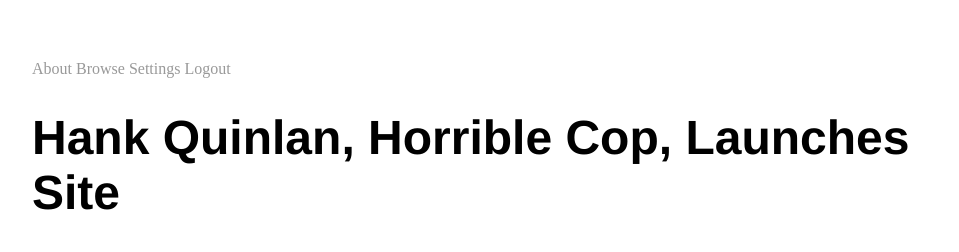
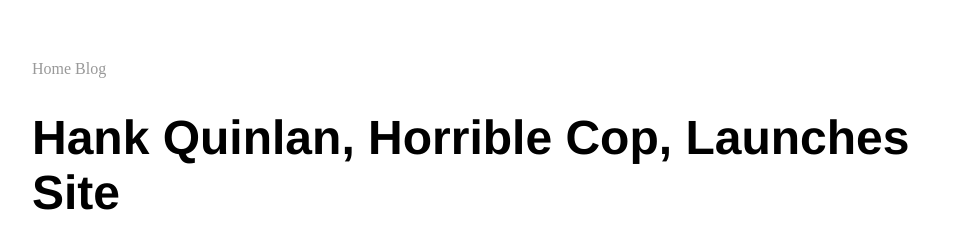
Before and after one commit to infosecmentors/infosecmentors.github.io, a Jekyll site: the page built from _posts/2017-02-28-hank-quinlan-site-launched.md, in a window 1280 px wide. Shown: the top 252 px of the page, without its empty margins (160-1119 px from the left). Built offline with Jekyll 4.4.1, drawn with Linux system fonts in a browser that asks for light colours.

Commit message:
Update default.html

```diff
--- a/_layouts/default.html
+++ b/_layouts/default.html
@@ -9,11 +9,9 @@
 		<body>
 <div id="nav">
         <section id="nav_options">
-            <a href="/about">About</a>
-            <a href="/user/1">Browse</a></li>
+            <a href="https://infosecmentors.net">Home</a>
+            <a href="#">Blog</a>
 
-                <a href="/user_settings">Settings</a>
-                <a href="/logout">Logout</a>
 
         </section>
     </div>
```
